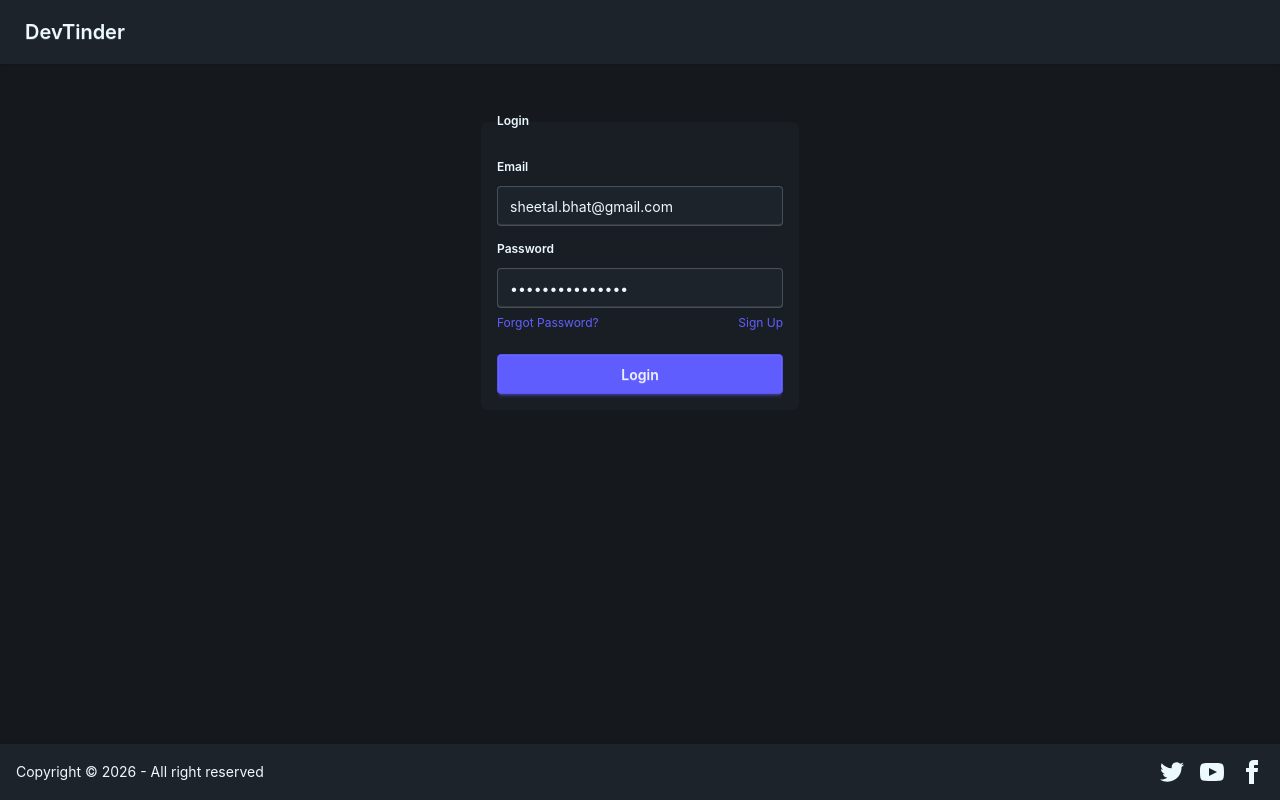
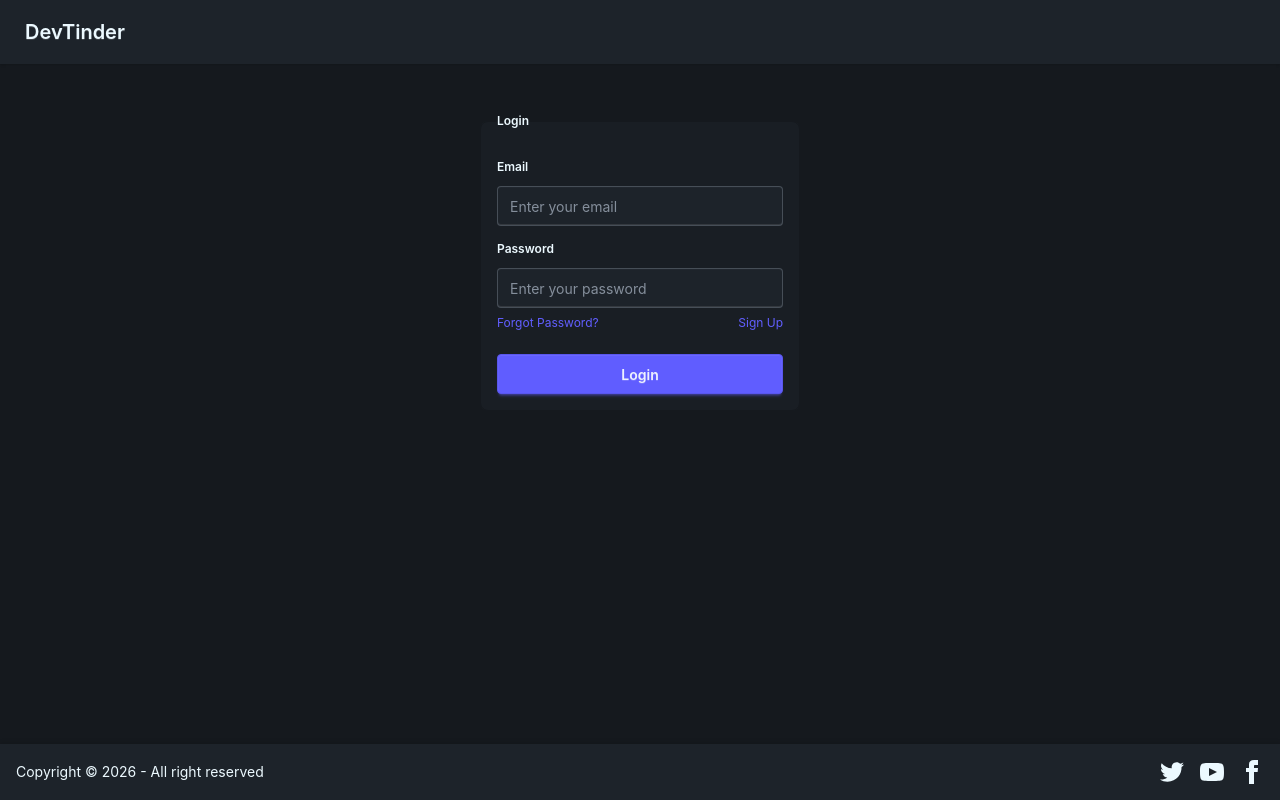
Before and after one commit to ayushpandita1997/React, a React (Vite) app: page /login in a window 1280 px wide. Built offline with nearby package versions, Linux system fonts and the light colour scheme; no server answers.

Commit message:
login handler

```diff
--- a/src/components/Login.tsx
+++ b/src/components/Login.tsx
@@ -5,8 +5,8 @@ import { addUser } from "../store/userSlice";
 import { Link, useNavigate } from "react-router";
 
 const Login = () => {
-  const [email, setEmail] = useState("sheetal.bhat@gmail.com");
-  const [password, setPassword] = useState("$weetySheetal12");
+  const [email, setEmail] = useState("");
+  const [password, setPassword] = useState("");
   const [errorMessage, setErrorMessage] = useState("");
   const dispatch = useDispatch();
   const navigate = useNavigate();
```
